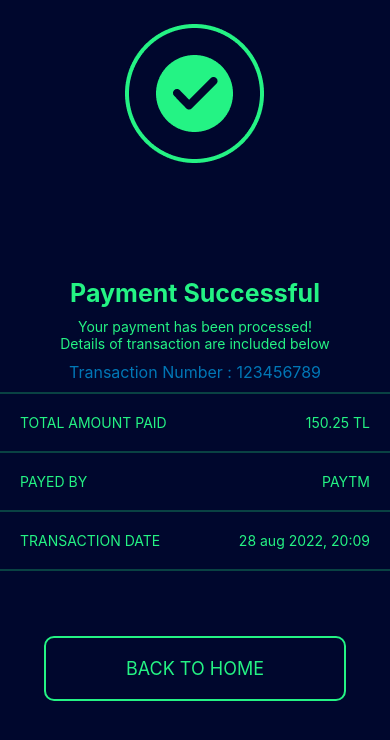
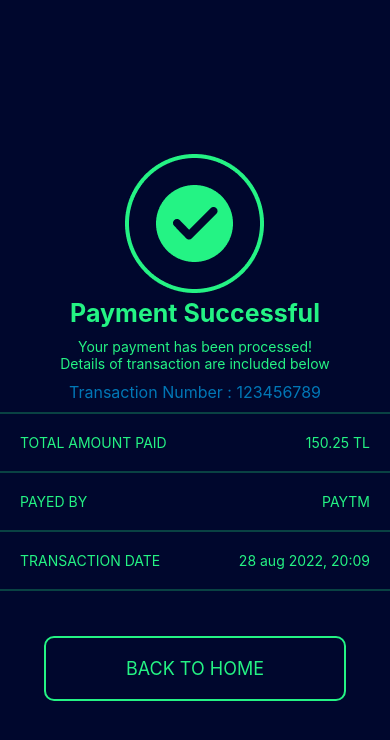
Before and after one commit to srhtak/green-test, a React Native app: screen /FeedBack in a window 390 px wide. Shown: the top 740 px of the page. Built offline with nearby package versions, Linux system fonts and the light colour scheme; no server answers; what react-native-root-siblings would draw is missing.

Commit message:
tick animation

```diff
--- a/screens/FeedScreen.js
+++ b/screens/FeedScreen.js
@@ -11,12 +11,20 @@ export default function FeedScreen() {
     });
   }, []);
 
+  const slideUp = {
+    from: {
+      translateY: 100,
+    },
+    to: {
+      translateY: 10,
+    },
+  };
+
   return (
     <View style={styles.container}>
       <Animatable.Image
         source={require("../assets/tick.png")}
-        animation="slideInDown"
-        iterationCount={2}
+        animation={slideUp}
         direction="alternate"
         style={styles.tick}
       />
@@ -97,12 +105,10 @@ const styles = StyleSheet.create({
     marginVertical: 10,
   },
   button: {
-    margin: 20,
     backgroundColor: "#00072D",
     display: "flex",
     paddingVertical: 5,
     width: "100%",
-
     alignItems: "center",
   },
   detail: {
```
